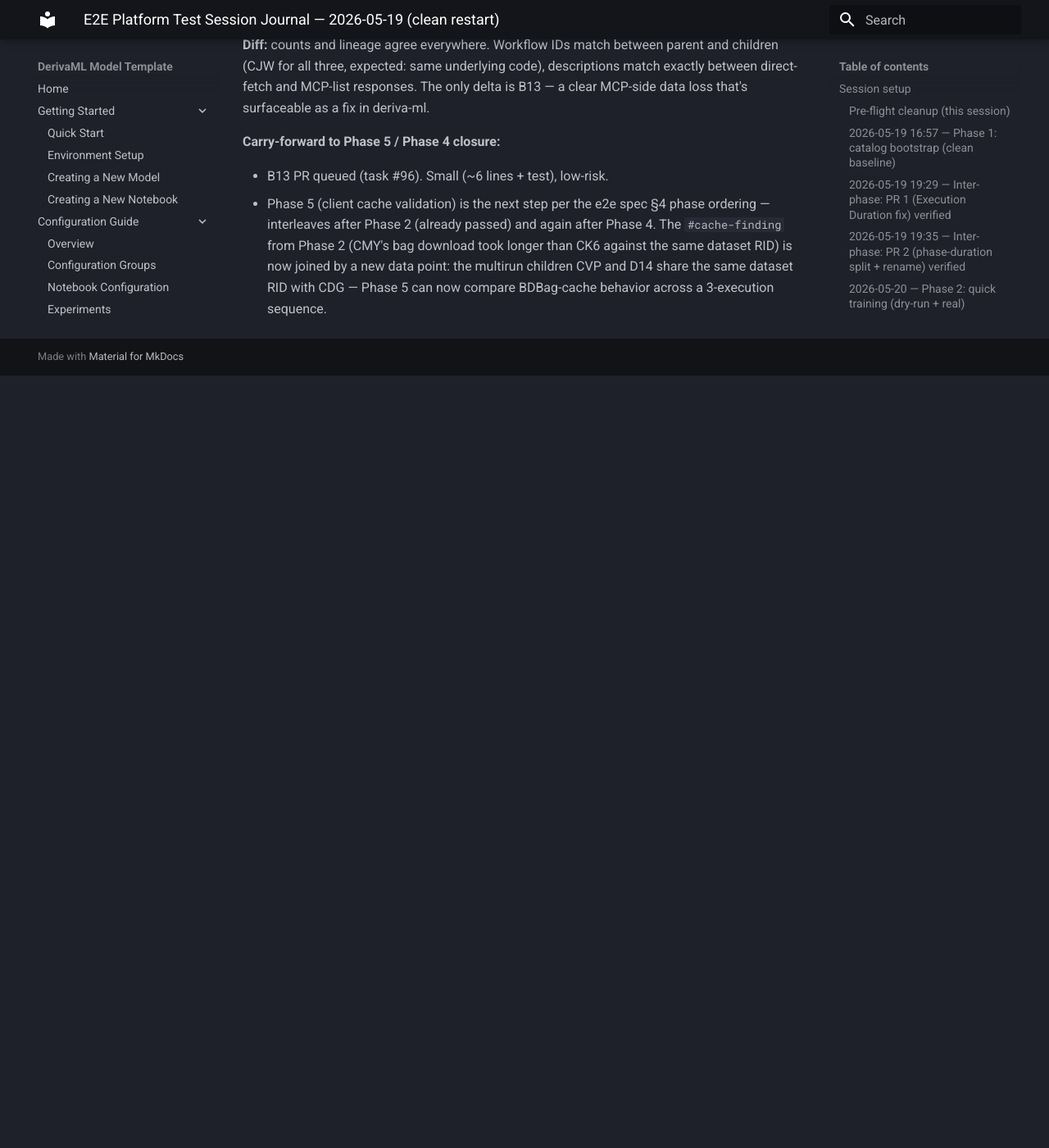
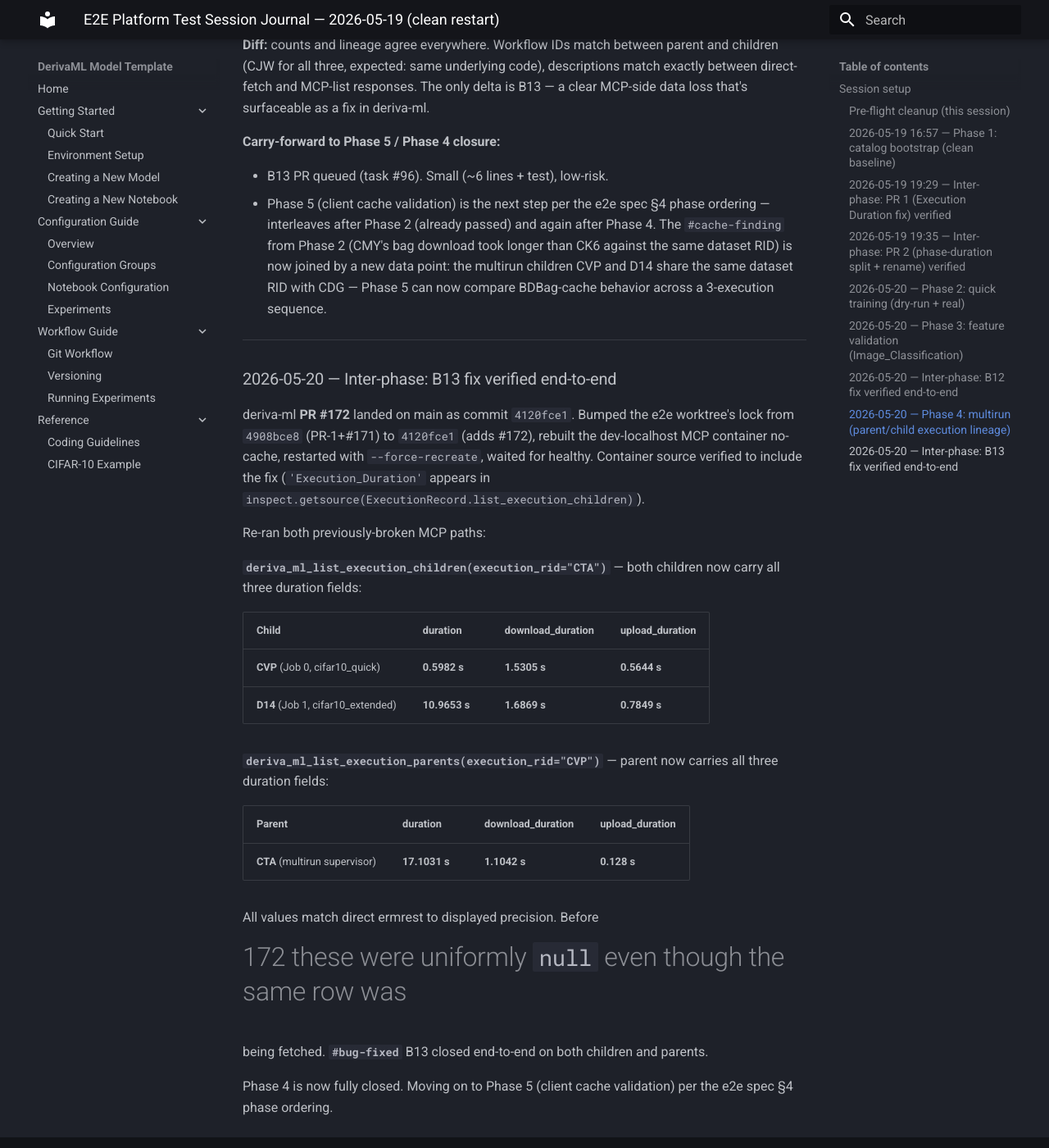
Before and after one commit to informatics-isi-edu/deriva-ml-model-template, an MkDocs documentation site: the page built from docs/e2e-test-2026-05-19-journal.md, in a window 1280 px wide and 1400 px high, scrolled down 14171 px. Shown: the whole window at 82% size. Built offline with MkDocs 1.6.1 and Material for MkDocs 9.7.7, drawn with Linux system fonts in a browser that asks for light colours; before the commit the page ends 14629 px from its top, so only the background shows below that.

Commit message:
e2e: bump deriva-ml to 4120fce1 (B13 fix) + verify end-to-end
PR #172 (fix(execution): list_execution_children/parents
propagate duration fields) merged. Rebuilt the MCP container
no-cache so the running server picks up the new deriva-ml.

Verified both directions through MCP:
  * list_execution_children(CTA) → CVP/D14 with full phase
    durations (CVP=0.5982s / D14=10.9653s), matching direct
    ermrest exactly. Before #172 all three were null.
  * list_execution_parents(CVP) → CTA with ED=17.1031s,
    DD=1.1042s, UD=0.128s. Same fix, symmetric path.

Both children and parent paths are now closed; B13 fully fixed.
Phase 4 closed; Phase 5 (cache validation) next.

Co-Authored-By: Claude Opus 4.7 <noreply@anthropic.com>

```diff
--- a/docs/e2e-test-2026-05-19-journal.md
+++ b/docs/e2e-test-2026-05-19-journal.md
@@ -574,3 +574,39 @@ clear MCP-side data loss that's surfaceable as a fix in deriva-ml.
   multirun children CVP and D14 share the same dataset RID with
   CDG — Phase 5 can now compare BDBag-cache behavior across a
   3-execution sequence.
+
+---
+
+### 2026-05-20 — Inter-phase: B13 fix verified end-to-end
+
+deriva-ml **PR #172** landed on main as commit `4120fce1`.
+Bumped the e2e worktree's lock from `4908bce8` (PR-1+#171) to
+`4120fce1` (adds #172), rebuilt the dev-localhost MCP container
+no-cache, restarted with `--force-recreate`, waited for healthy.
+Container source verified to include the fix (`'Execution_Duration'`
+appears in `inspect.getsource(ExecutionRecord.list_execution_children)`).
+
+Re-ran both previously-broken MCP paths:
+
+**`deriva_ml_list_execution_children(execution_rid="CTA")`** —
+both children now carry all three duration fields:
+
+| Child | duration | download_duration | upload_duration |
+|---|---|---|---|
+| **CVP** (Job 0, cifar10_quick) | **0.5982 s** | **1.5305 s** | **0.5644 s** |
+| **D14** (Job 1, cifar10_extended) | **10.9653 s** | **1.6869 s** | **0.7849 s** |
+
+**`deriva_ml_list_execution_parents(execution_rid="CVP")`** —
+parent now carries all three duration fields:
+
+| Parent | duration | download_duration | upload_duration |
+|---|---|---|---|
+| **CTA** (multirun supervisor) | **17.1031 s** | **1.1042 s** | **0.128 s** |
+
+All values match direct ermrest to displayed precision. Before
+#172 these were uniformly `null` even though the same row was
+being fetched. **`#bug-fixed`** B13 closed end-to-end on both
+children and parents.
+
+Phase 4 is now fully closed. Moving on to Phase 5 (client cache
+validation) per the e2e spec §4 phase ordering.
```
Also changed, not shown: 1 other file.
